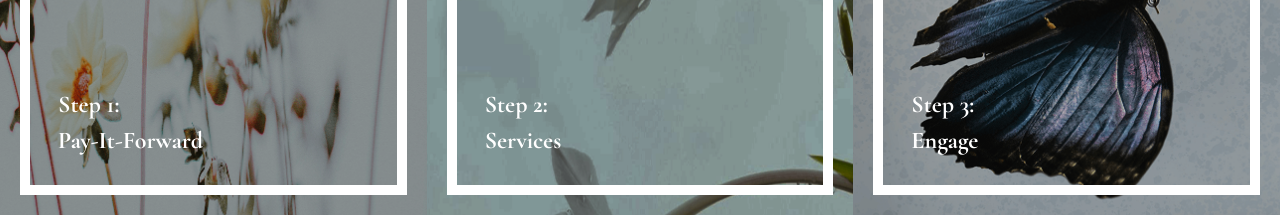
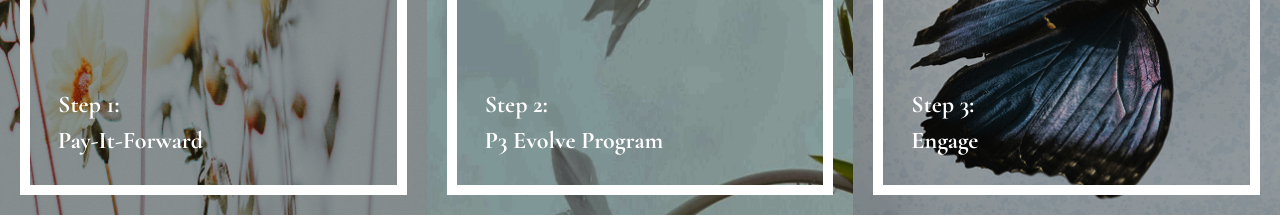
Before and after one commit to MrMischievousX/P3holisticwellness, a React (Vite) app: page /#/P3holisticwellness/about in a window 1280 px wide. Before the commit this address led to /#/P3holisticwellness/about. Shown: the part 3520-3737 px from the top of the page. Built offline with nearby package versions, Linux system fonts and the light colour scheme.

Commit message:
new changes

```diff
--- a/src/pages/Home.tsx
+++ b/src/pages/Home.tsx
@@ -68,9 +68,9 @@ const Home = () => {
       imgUrl: "assets/common/images/step-2.png",
       hoverImgUrl: "assets/common/images/step-2-hover.png",
       title: "Step 2:",
-      subTitle: "Services",
-      desc: "We provide workshops, seminars, and online resources to educate and empower women with holistic health knowledge they can apply to their daily lives. We provide a space for you to meditate, a nutritious diet plan and programs that might be beneficial for you.",
-      link: "Services",
+      subTitle: "P3 Evolve Program",
+      desc: "P3 Evolve is a holistic wellness initiative for women who are ready to heal, grow, and rise—regardless of their financial circumstances.  This program provides free access to high-quality services in personal development, nutrition, yoga, meditation, and emotional healing.",
+      link: "P3 Evolve Program",
       onclick: () => {
         navigate("/p3-evolve");
       },
@@ -126,11 +126,11 @@ const Home = () => {
                 <div className='flex flex-col lg:hidden group-hover:flex group-hover:flex-col transition-opacity items-center'>
                   <div className='font-cormorant text-2xl text-center font-bold text-white'>{step.title}</div>
                   <div className='font-cormorant text-2xl text-center font-bold text-white mt-1'>{step.subTitle}</div>
-                  <div className='font-montserrat text-lg text-center font-normal text-white mt-2'>{step.desc}</div>
+                  <div className='font-montserrat text-lg text-center font-normal text-white mt-1'>{step.desc}</div>
                   {step.onclick ? (
                     <div
                       onClick={step.onclick}
-                      className='font-montserrat text-lg text-center font-normal text-white mt-2 underline cursor-pointer underline-offset-2'
+                      className='font-montserrat text-lg text-center font-normal text-white mt-1 underline cursor-pointer underline-offset-2'
                     >
                       {step.link}
                     </div>
@@ -139,7 +139,7 @@ const Home = () => {
                       href={step.url}
                       target={step.url.includes("#") ? "_self" : "_blank"}
                       rel='noopener noreferrer'
-                      className='font-montserrat text-lg text-center font-normal text-white mt-2 underline cursor-pointer underline-offset-2'
+                      className='font-montserrat text-lg text-center font-normal text-white mt-1 underline cursor-pointer underline-offset-2'
                     >
                       {step.link}
                     </a>
```
